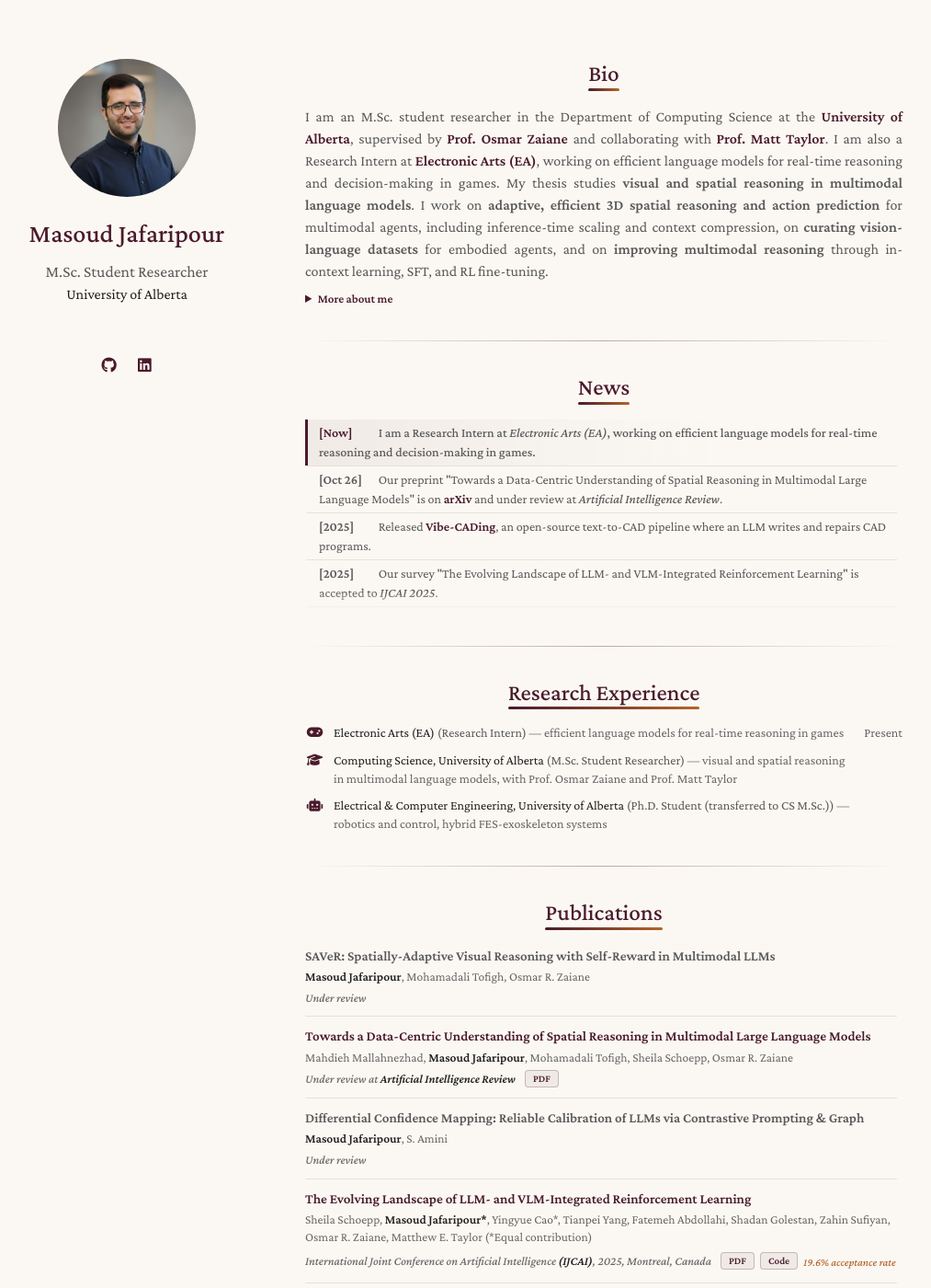
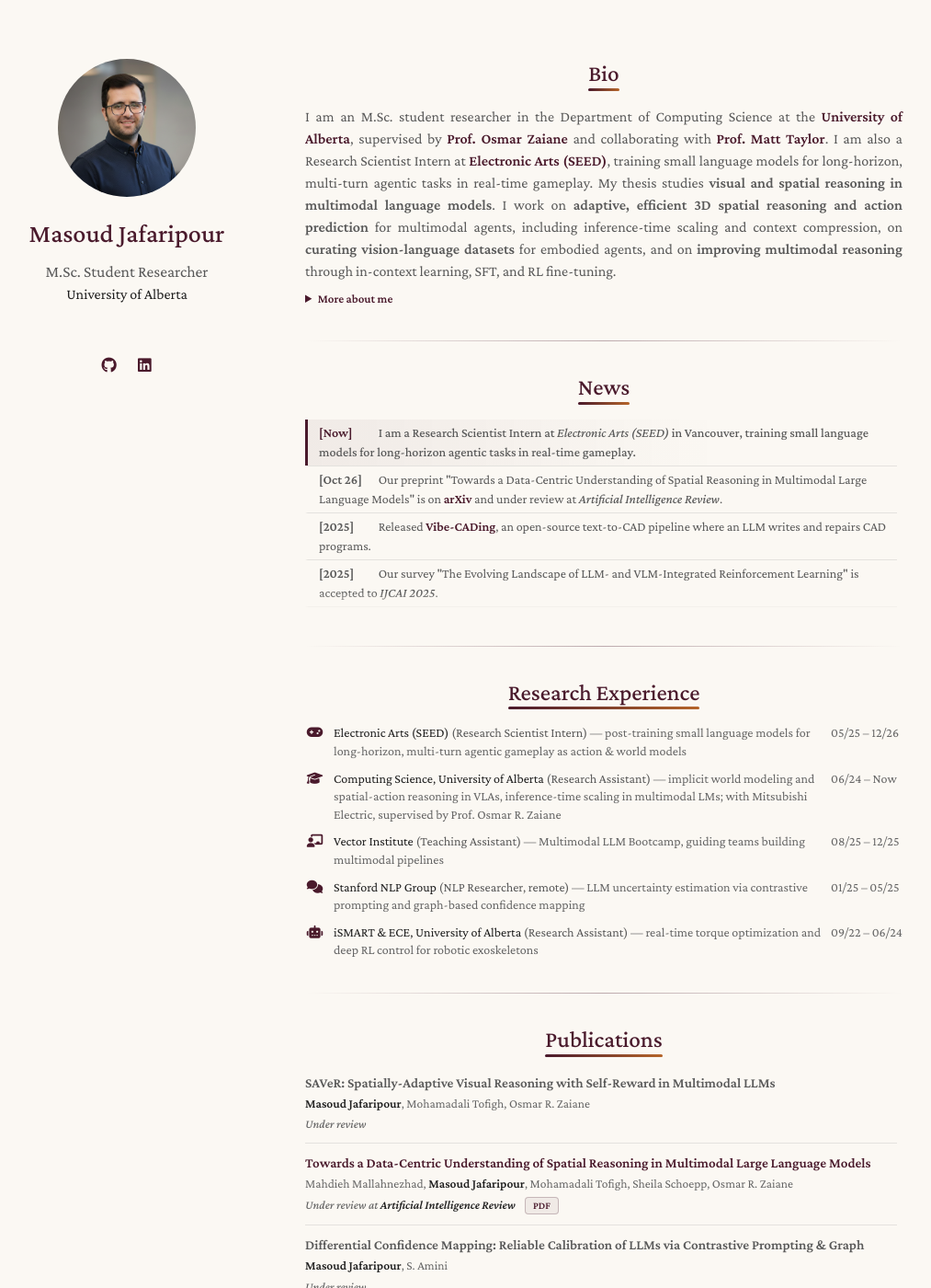
Before and after one commit to Masoudjafaripour/masoudjafaripour.github.io, a Jekyll site: the page built from index.md, in a window 1280 px wide and 1400 px high. Shown: the whole window at 92% size, without its empty margins (138-1151 px from the left). Built offline with Jekyll 4.4.1, drawn with Linux system fonts in a browser that asks for light colours; a style sheet for code colours, icons or effects is not loaded.

Commit message:
Update research experience from CV
Add EA SEED, UofA CS, Vector Institute, Stanford NLP, and iSMART roles
with dates, and refresh the EA mention in the bio and news.

Co-Authored-By: Claude Opus 5.5 <noreply@anthropic.com>

```diff
--- a/_data/experience.yml
+++ b/_data/experience.yml
@@ -1,20 +1,36 @@
 # Fields: org, role, focus, time, icon (a Font Awesome 6 class), link.
 # Set divider: true on an entry to draw a line above it.
-- org: Electronic Arts (EA)
-  role: Research Intern
-  focus: efficient language models for real-time reasoning in games
-  time: Present
+- org: Electronic Arts (SEED)
+  role: Research Scientist Intern
+  focus: post-training small language models for long-horizon, multi-turn agentic gameplay as action &amp; world models
+  time: 05/25 &ndash; 12/26
   icon: fa-solid fa-gamepad
-  link: https://www.ea.com/
+  link: https://www.ea.com/seed
 
 - org: Computing Science, University of Alberta
-  role: M.Sc. Student Researcher
-  focus: visual and spatial reasoning in multimodal language models, with Prof. Osmar Zaiane and Prof. Matt Taylor
+  role: Research Assistant
+  focus: implicit world modeling and spatial-action reasoning in VLAs, inference-time scaling in multimodal LMs; with Mitsubishi Electric, supervised by Prof. Osmar R. Zaiane
+  time: 06/24 &ndash; Now
   icon: fa-solid fa-graduation-cap
   link: https://www.ualberta.ca/en/computing-science/
 
-- org: Electrical &amp; Computer Engineering, University of Alberta
-  role: Ph.D. Student (transferred to CS M.Sc.)
-  focus: robotics and control, hybrid FES-exoskeleton systems
+- org: Vector Institute
+  role: Teaching Assistant
+  focus: Multimodal LLM Bootcamp, guiding teams building multimodal pipelines
+  time: 08/25 &ndash; 12/25
+  icon: fa-solid fa-chalkboard-user
+  link: https://vectorinstitute.ai/
+
+- org: Stanford NLP Group
+  role: NLP Researcher, remote
+  focus: LLM uncertainty estimation via contrastive prompting and graph-based confidence mapping
+  time: 01/25 &ndash; 05/25
+  icon: fa-solid fa-comments
+  link: https://nlp.stanford.edu/
+
+- org: iSMART &amp; ECE, University of Alberta
+  role: Research Assistant
+  focus: real-time torque optimization and deep RL control for robotic exoskeletons
+  time: 09/22 &ndash; 06/24
   icon: fa-solid fa-robot
   link: https://www.ualberta.ca/en/electrical-computer-engineering/
--- a/_data/news.yml
+++ b/_data/news.yml
@@ -2,7 +2,7 @@
 # text accepts inline HTML.
 - date: "Now"
   milestone: true
-  text: I am a Research Intern at <i>Electronic Arts (EA)</i>, working on efficient language models for real-time reasoning and decision-making in games.
+  text: I am a Research Scientist Intern at <i>Electronic Arts (SEED)</i> in Vancouver, training small language models for long-horizon agentic tasks in real-time gameplay.
 
 - date: "Oct 26"
   text: Our preprint "Towards a Data-Centric Understanding of Spatial Reasoning in Multimodal Large Language Models" is on <a href="https://arxiv.org/abs/2610.19108">arXiv</a> and under review at <i>Artificial Intelligence Review</i>.
--- a/index.md
+++ b/index.md
@@ -5,7 +5,7 @@ layout: homepage
 <h2 id="bio">Bio</h2>
 
 <p class="bio-text">
-I am an M.Sc. student researcher in the Department of Computing Science at the <a href="https://www.ualberta.ca/">University of Alberta</a>, supervised by <a href="https://webdocs.cs.ualberta.ca/~zaiane/">Prof. Osmar Zaiane</a> and collaborating with <a href="https://drmatttaylor.net/">Prof. Matt Taylor</a>. I am also a Research Intern at <a href="https://www.ea.com/">Electronic Arts (EA)</a>, working on efficient language models for real-time reasoning and decision-making in games. My thesis studies <b>visual and spatial reasoning in multimodal language models</b>. I work on <b>adaptive, efficient 3D spatial reasoning and action prediction</b> for multimodal agents, including inference-time scaling and context compression, on <b>curating vision-language datasets</b> for embodied agents, and on <b>improving multimodal reasoning</b> through in-context learning, SFT, and RL fine-tuning.
+I am an M.Sc. student researcher in the Department of Computing Science at the <a href="https://www.ualberta.ca/">University of Alberta</a>, supervised by <a href="https://webdocs.cs.ualberta.ca/~zaiane/">Prof. Osmar Zaiane</a> and collaborating with <a href="https://drmatttaylor.net/">Prof. Matt Taylor</a>. I am also a Research Scientist Intern at <a href="https://www.ea.com/seed">Electronic Arts (SEED)</a>, training small language models for long-horizon, multi-turn agentic tasks in real-time gameplay. My thesis studies <b>visual and spatial reasoning in multimodal language models</b>. I work on <b>adaptive, efficient 3D spatial reasoning and action prediction</b> for multimodal agents, including inference-time scaling and context compression, on <b>curating vision-language datasets</b> for embodied agents, and on <b>improving multimodal reasoning</b> through in-context learning, SFT, and RL fine-tuning.
 </p>
 
 <details class="more-about-me">
```
